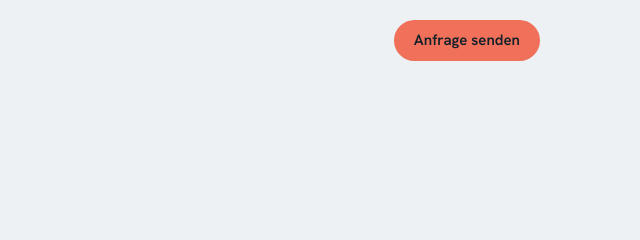
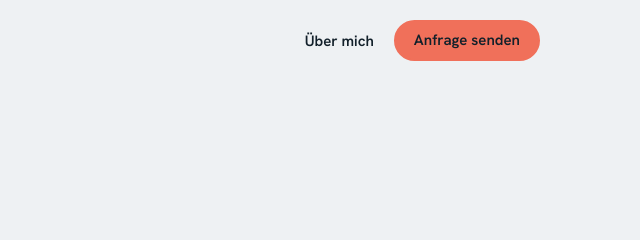
Before and after one commit to NickyNikaa/gatherstudio, a plain HTML site: page index.html in a window 1280 px wide. Shown: the top 240 px of the page, 640-1280 px from the left. Drawn offline with nearby package versions, Linux system fonts and the light colour scheme.

Commit message:
Update navigation and footer links in index.html

```diff
--- a/index.html
+++ b/index.html
@@ -39,6 +39,7 @@ nav{display:flex;justify-content:space-between;align-items:center;gap:12px;paddi
 .logo{font:800 22px/1 var(--f-display);letter-spacing:-.03em;text-decoration:none;display:flex;align-items:center;gap:10px}
 .logo i{width:14px;height:14px;border-radius:50%;background:var(--accent);box-shadow:0 0 0 4px var(--tint)}
 nav .btn{padding:11px 18px;font-size:15px}
+.navr{display:flex;align-items:center;gap:20px}.nl{font-weight:600;font-size:15px;text-decoration:none}.nl:hover{text-decoration:underline}
 
 .hero{display:grid;grid-template-columns:1.1fr .9fr;gap:40px;align-items:center;padding-block:36px 72px}
 .hero h1{font-size:clamp(38px,6vw,68px);font-weight:800}
@@ -139,7 +140,7 @@ footer{padding-block:48px 56px;color:var(--muted);font-size:14.5px;display:flex;
 <div class="wrap">
 <nav>
   <a class="logo" href="#top"><i aria-hidden="true"></i>Gather Studio</a>
-  <a class="btn pri" href="#anfrage">Anfrage senden</a>
+  <div class="navr"><a class="nl" href="about.html">Über mich</a><a class="btn pri" href="#anfrage">Anfrage senden</a></div>
 </nav>
 
 <header class="hero" id="top">
@@ -317,13 +318,13 @@ footer{padding-block:48px 56px;color:var(--muted);font-size:14.5px;display:flex;
 
 <footer>
   <span><b style="font-family:var(--f-display);color:var(--ink)">Gather Studio</b> · Treffen vor Ort und online</span>
-  <span>Kontakt: nicky.nikaaa@gmail.com</span>
+  <span><a href="about.html">Über mich</a> · Kontakt: nicky.nikaaa@gmail.com</span>
 </footer>
 </div>
 
 <script>
 /* Hier die echten Kontaktdaten eintragen. */
-var CONTACT={email:"nicky.nikaaa@gmail.com",instagram:""};
+var CONTACT={email:"nicky.nikaaa@gmail.com",instagram:"nicky.nikaa"};
 (function(){
   var $=function(s){return document.querySelector(s)};
   var mail=CONTACT.email, ig=CONTACT.instagram.replace(/^@/,"");
```
